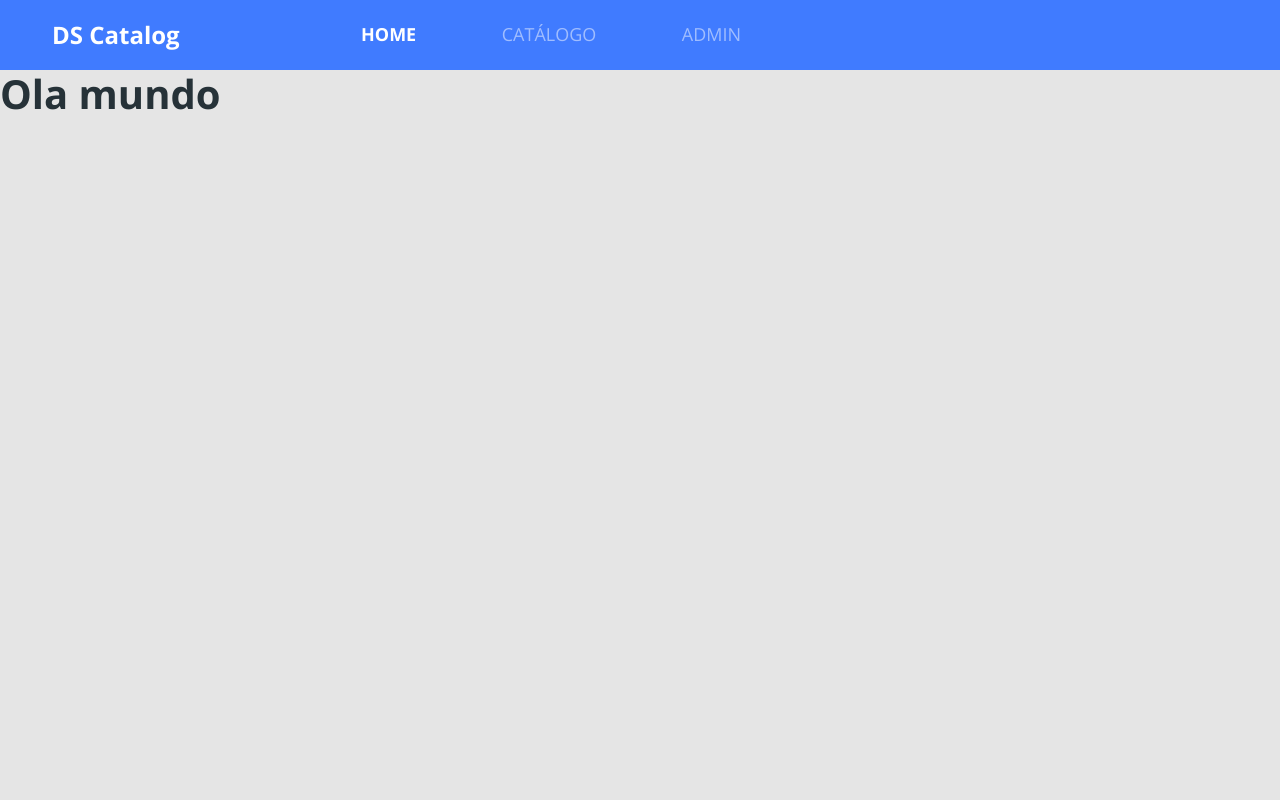
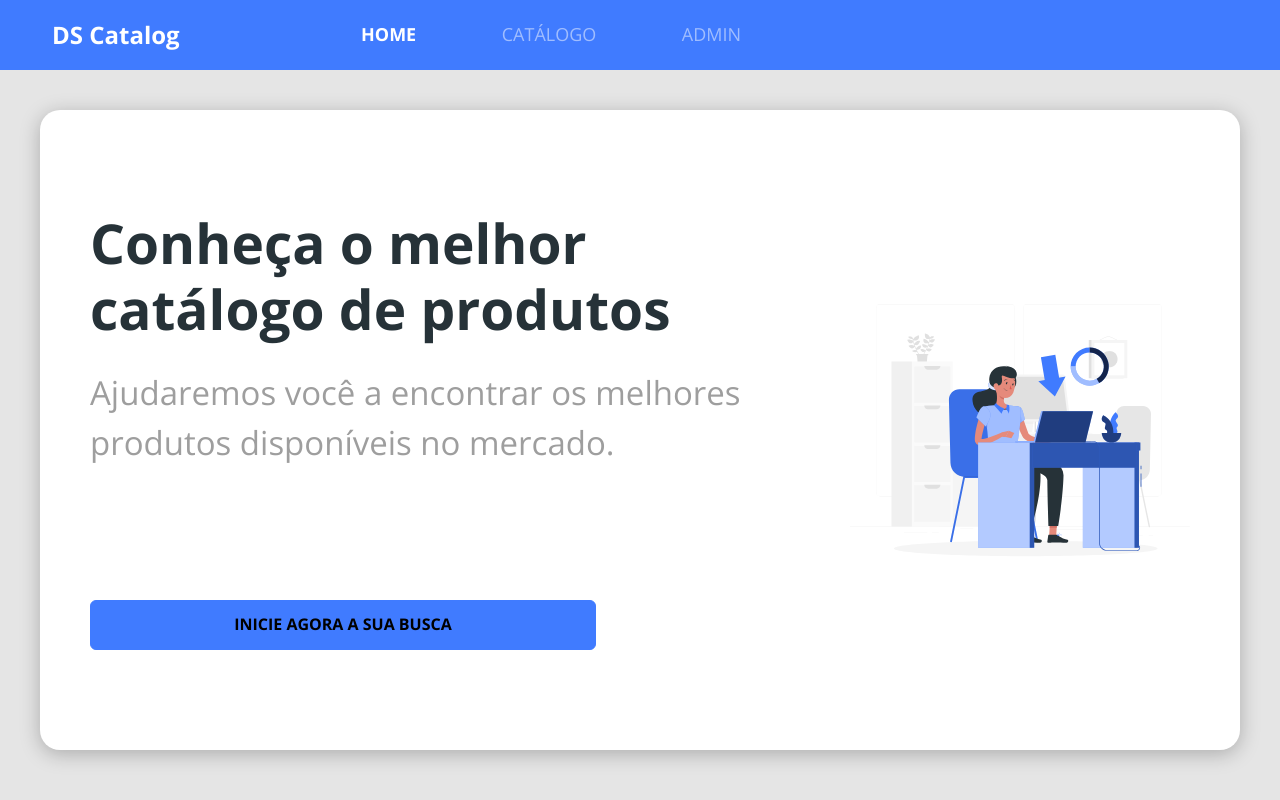
Before and after one commit to daniloewerton/dscatalog-frontend, a React (Create React App) app: page / in a window 1280 px wide. Built offline with nearby package versions, Linux system fonts and the light colour scheme; the HTML template or start-up script is replaced by a standard one.

Commit message:
Estilização e responsividade da página home

```diff
--- a/src/App.tsx
+++ b/src/App.tsx
@@ -1,15 +1,9 @@
 import './assets/styles/custom.scss';
 import './App.css';
-import Navbar from 'components/Navbar';
-import Hello from 'components/Hello';
+import Home from 'pages/Home';
 
 function App() {
-  return (
-    <>
-      <Navbar />
-      <Hello />
-    </>
-  );
+  return <Home />;
 }
 
 export default App;
--- /dev/null
+++ b/src/components/ButtonIcon/index.tsx
@@ -0,0 +1,11 @@
+import './styles.css';
+
+const ButtunIcon = () => {
+  return (
+    <button className="btn btn-primary btn-icon">
+      <h6>INICIE AGORA A SUA BUSCA</h6>
+    </button>
+  );
+};
+
+export default ButtunIcon;
--- /dev/null
+++ b/src/components/ButtonIcon/styles.css
@@ -0,0 +1,3 @@
+.btn-icon {
+    height: 50px;
+}
--- /dev/null
+++ b/src/pages/Home/index.tsx
@@ -0,0 +1,32 @@
+import { ReactComponent as MainImage } from 'assets/images/main-image.svg';
+import Navbar from 'components/Navbar';
+import './styles.css';
+import ButtunIcon from 'components/ButtonIcon';
+
+const Home = () => {
+  return (
+    <>
+      <Navbar />
+      <div className="home-container">
+        <div className="home-card">
+          <div className="home-content-container">
+            <div>
+              <h1>Conheça o melhor catálogo de produtos</h1>
+              <p>
+                Ajudaremos você a encontrar os melhores produtos disponíveis no
+                mercado.
+              </p>
+            </div>
+            <ButtunIcon />
+          </div>
+
+          <div className="home-image-container">
+            <MainImage />
+          </div>
+        </div>
+      </div>
+    </>
+  );
+};
+
+export default Home;
--- /dev/null
+++ b/src/pages/Home/styles.css
@@ -0,0 +1,141 @@
+.home-container {
+    padding: 10px;
+    font-size: 20px;
+    text-align: center;
+}
+
+.home-card {
+    display: flex;
+    flex-direction: column-reverse;
+    background-color: #FFF;
+    box-shadow: 0px 4px 20px rgba(0, 0, 0, 0.25);
+    border-radius: 20px;
+}
+
+.home-content-container {
+    display: flex;
+    flex-direction: column;
+    align-items: center;
+    padding: 10px 10px 60px 10px;
+}
+
+.home-content-container h1 {
+    width: 260px;
+    font-size: 1em;
+    margin-bottom: 15px;
+}
+
+.home-content-container p {
+    width: 260px;
+    color: #9E9E9E;
+    font-size: 0.6em;
+    margin-bottom: 30px;
+}
+
+.home-image-container {
+    padding: 50px 15px;
+}
+
+.home-image-container svg {
+    width: 100%;
+    height: auto;
+}
+
+@media (min-width: 576px) {
+
+    .home-container {
+        padding: 15px;
+        font-size: 40px;
+    }
+
+    .home-content-container h1 {
+        width: 506px;
+        margin-bottom: 20px;
+    }
+
+    .home-content-container p {
+        width: 506px;
+        margin-bottom: 20px;
+    }
+
+    .home-content-container button {
+        width: 506px;
+    }
+
+    .home-image-container svg {
+        width: 506px;
+    }
+}
+
+@media (min-width: 768px) {
+
+    .home-image-container {
+        padding: 100px 15px;
+    }
+
+    .home-content-container {
+        padding: 20px 20px 100px 20px;
+    }
+}
+
+@media (min-width: 992px) {
+
+    .home-container {
+        padding: 40px;
+        font-size: 55px;
+    }
+
+    .home-image-container {
+        padding: 125px 15px;
+    }
+
+    .home-content-container {
+        padding: 20px 20px 150px 20px;
+    }
+
+    .home-content-container h1 {
+        width: 700px;
+        margin-bottom: 26px;
+    }
+
+    .home-content-container p {
+        width: 700px;
+        margin-bottom: 47px;
+    }
+}
+
+@media (min-width: 1200px) {
+
+    .home-card {
+        flex-direction: row;
+        justify-content: space-around;
+        padding: calc(((85vh - 480px)  / 2) - 20px) 0;
+    }
+
+    .home-content-container {
+        height: 480px;
+        width: 700px;
+        padding: 20px;
+        align-items: flex-start;
+        text-align: left;
+        align-content: space-between;
+        flex-flow: wrap;
+    }
+
+    .home-image-container {
+        display: flex;
+        align-items: center;
+        padding: 20px;
+    }
+
+    .home-image-container svg {
+        width: 100%;
+    }
+}
+
+@media (min-width: 1400px) {
+
+    .home-image-container svg {
+        width: 480px;
+    }
+}
```
Also changed, not shown: src/assets/images/main-image.svg (added).
